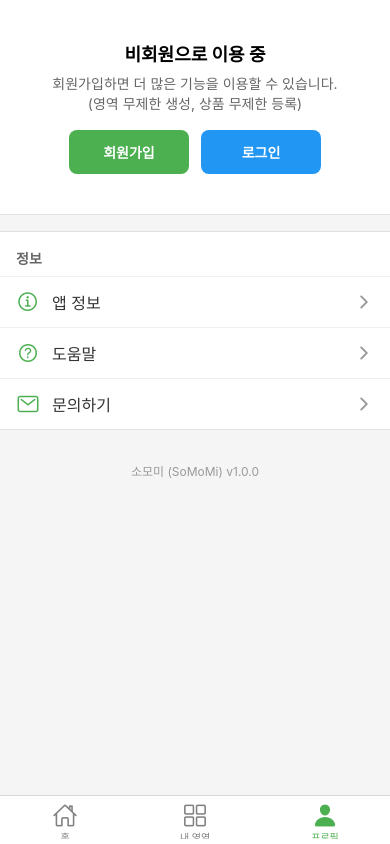
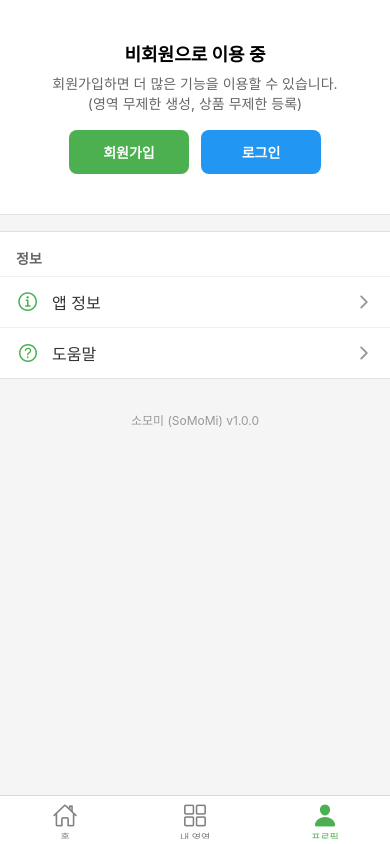
Before and after one commit to cwadven/somomi-app, a React Native app: screen /Profile in a window 390 px wide. Built offline with nearby package versions, Linux system fonts and the light colour scheme.

Commit message:
Feature add

```diff
--- a/src/screens/ProfileScreen.js
+++ b/src/screens/ProfileScreen.js
@@ -362,11 +362,14 @@ const ProfileScreen = () => {
           onPress={() => Alert.alert('알림', '도움말 기능은 아직 구현되지 않았습니다.')}
         />
 
-        <SettingItem
-          icon="mail-outline"
-          title="문의하기"
-          onPress={() => Alert.alert('알림', '문의하기 기능은 아직 구현되지 않았습니다.')}
-        />
+        {/* 문의하기는 로그인한 사용자에게만 표시 */}
+        {isLoggedIn && (
+          <SettingItem
+            icon="mail-outline"
+            title="문의하기"
+            onPress={() => Alert.alert('알림', '문의하기 기능은 아직 구현되지 않았습니다.')}
+          />
+        )}
       </View>
 
       <View style={styles.footer}>
```
